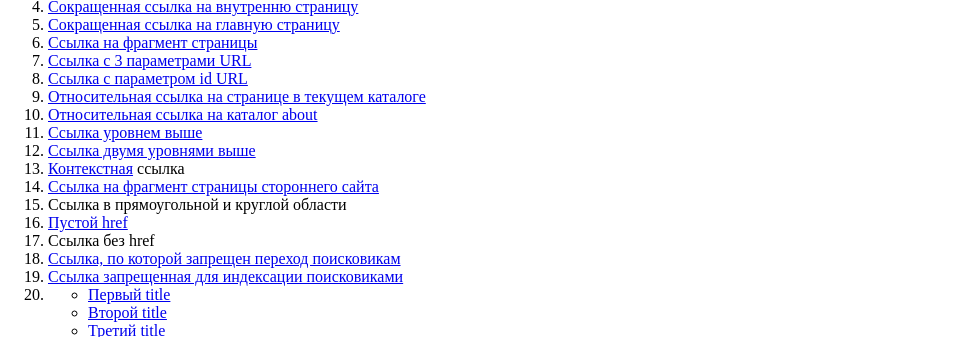
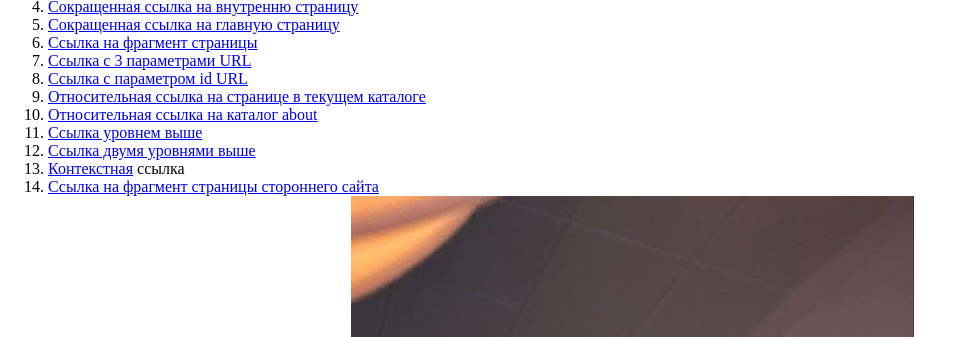
Before and after one commit to Alex2manov/Alex2manov.github.io, a plain HTML site: page index.html in a window 1280 px wide. Shown: the part 460-797 px from the top of the page, without its empty margins (0-953 px from the left). Drawn offline with Linux system fonts and the light colour scheme.

Commit message:
Update index.html

```diff
--- a/index.html
+++ b/index.html
@@ -23,7 +23,7 @@
         <li><a href="./test2/test3/test3.html">Ссылка двумя уровнями выше</a></li>
         <li><a href="contect.html">Контекстная</a> ссылка</li>
         <li><a href="https://ru.wikipedia.org/wiki/YouTube#%D0%A1%D0%B5%D1%82%D1%8C_%D1%81%D0%B5%D1%80%D0%B2%D0%B8%D1%81%D0%BE%D0%B2">Ссылка на фрагмент страницы стороннего сайта</a></li>
-        <li>Ссылка в прямоугольной и круглой области
+        <li>Ссылка в прямоугольной и круглой области <img src="шлатт.jpg" alt="шлатт" usemap="#sh">
             <map name="sh">
                 <area shape="rect" coords="220,820,302,268" href="https://www.youtube.com/watch?v=yHHCqJJrVrE" target="_blank" alt="шлатт">
                 <area shape="circle" coords="270,430,190" href="https://www.youtube.com/watch?v=GO4bKbJd_gg" target="_blank" alt="шлатт">
```
